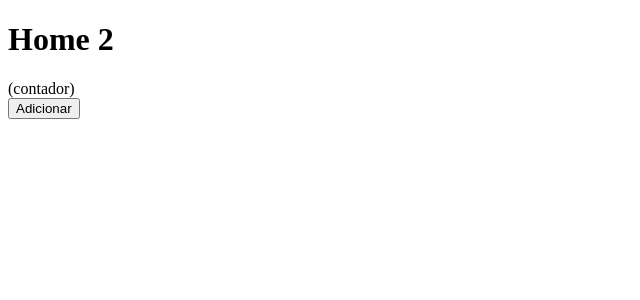
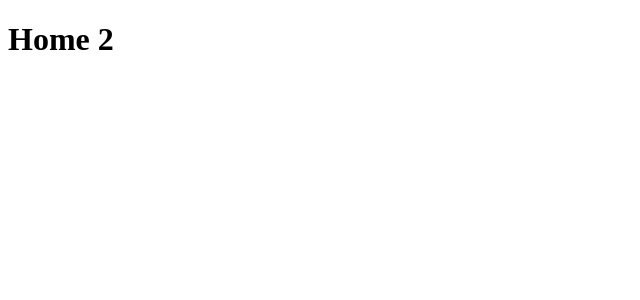
Before and after one commit to valotto/iasoftware, a Next.js app: page / in a window 1280 px wide. Shown: the top 300 px of the page, without its empty margins (0-640 px from the left). Built offline with nearby package versions, Linux system fonts and the light colour scheme.

Commit message:
nova home

```diff
--- a/pages/index.js
+++ b/pages/index.js
@@ -1,29 +1,6 @@
-import {useState} from 'react';
+function Home(){
+return <h1>Home 2 </h1>
 
-
-function Home(){
-return (
-    <div>
-
-    <h1>Home 2 </h1>
-    <Contador />
-     </div>
-     )
-}
-
-function Contador(){
-    const [contador, setContador] = useState(1);
-
-    function adicionarContador(){
-        setContador (contador + 1);
-    }
-
-    return (
-<div>
-<div>(contador)</div>
-<button onClick={adicionarContador}>Adicionar</button>
-</div>
-    )
 }
 
 export default Home
```
